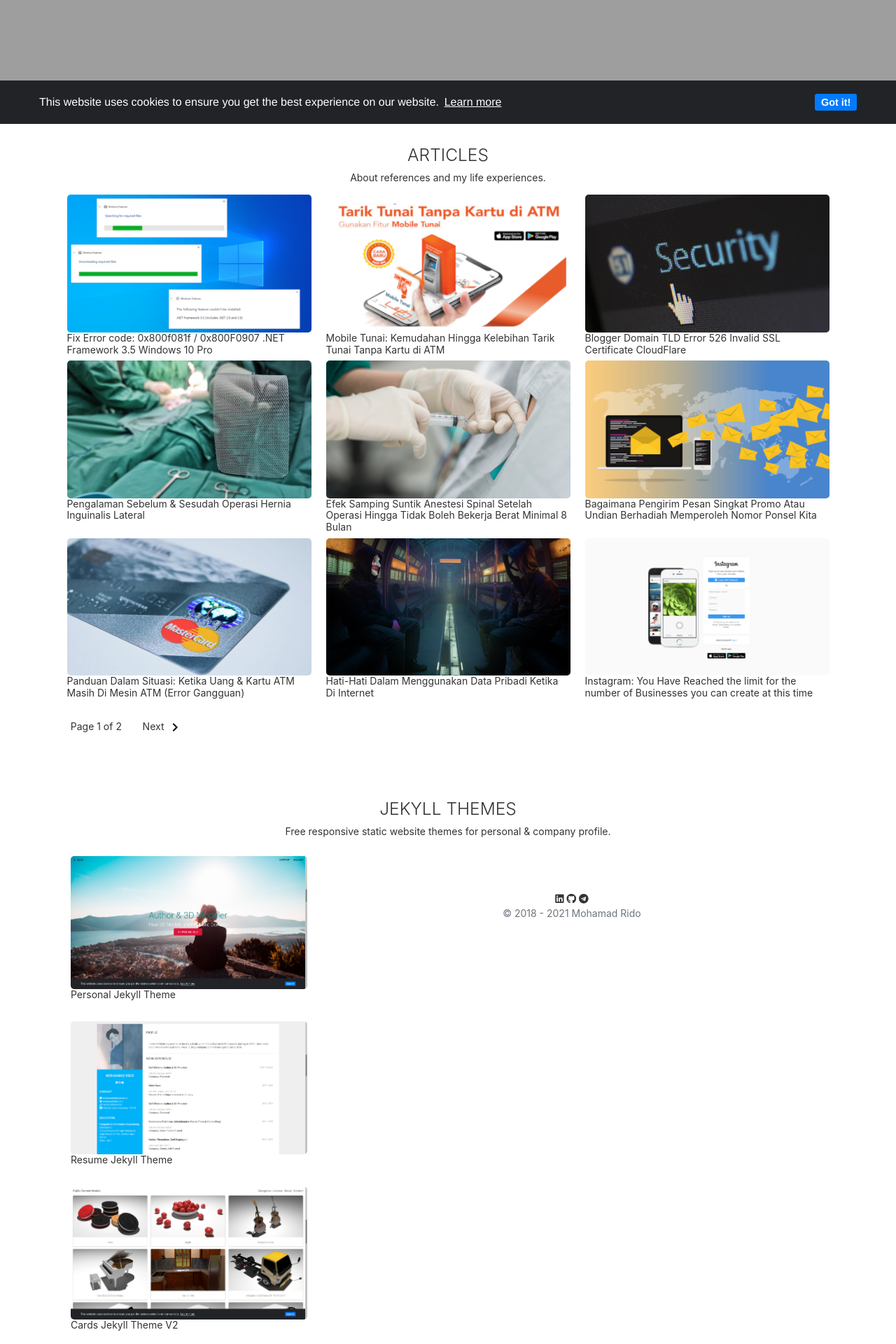
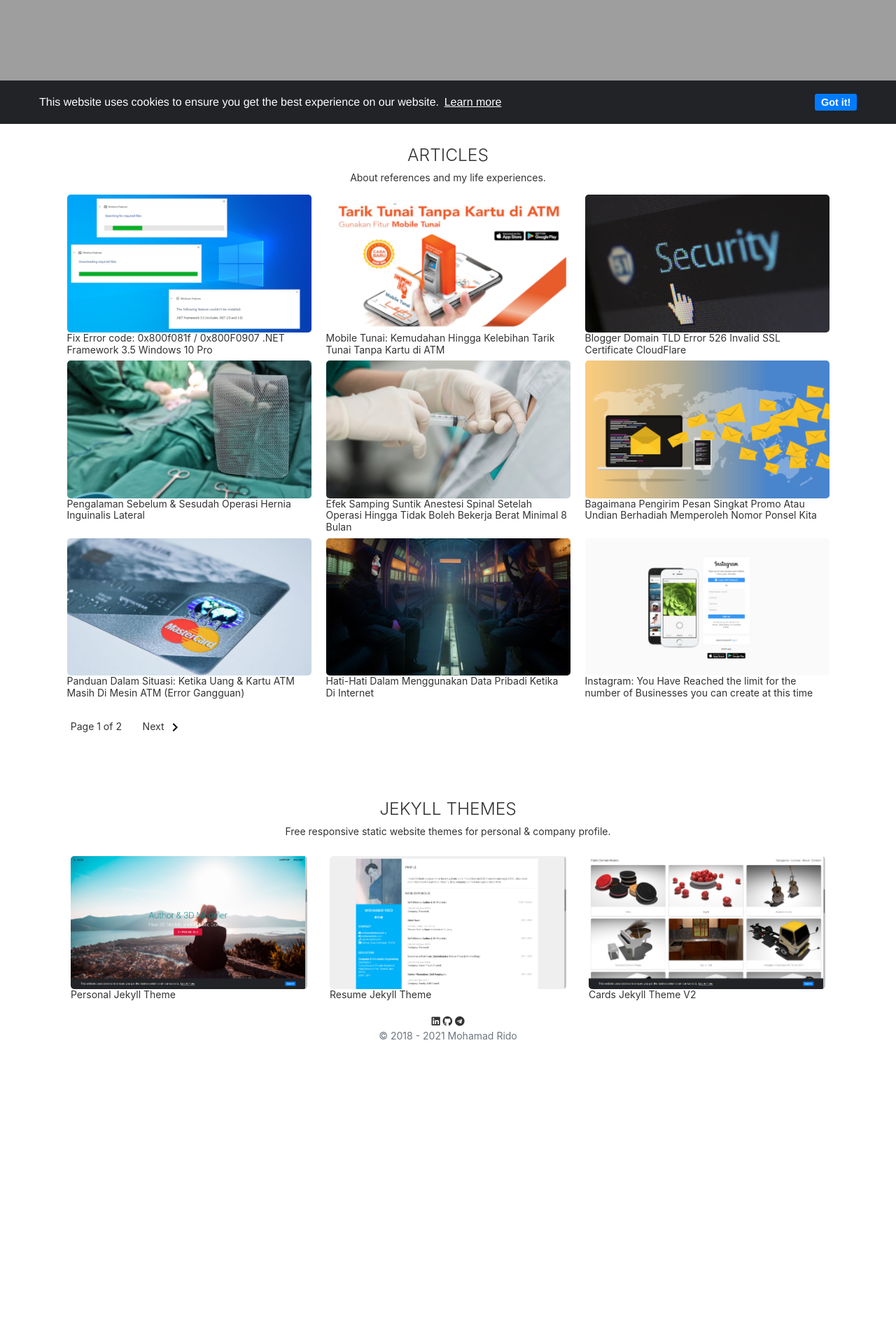
Before and after one commit to mohamadrido/blog, a Jekyll site: the page built from index.html, in a window 1280 px wide. Shown: the part 723-2643 px from the top of the page at 70% size. Built offline with Jekyll 4.4.1, drawn with Linux system fonts in a browser that asks for light colours; nearby versions of some CDN libraries; the list of posts is cut into pages by our own code; after the commit the page ends 2244 px from its top, so only the background shows below that.

Commit message:
Update index.html

```diff
--- a/index.html
+++ b/index.html
@@ -121,14 +121,16 @@
     <h3 style="font-size: 1rem; font-weight: 400; color: #333;">Personal Jekyll Theme</h3>
     </a>
     </div>
-
+  </div>
+  <div class="column" style="border-color: none;">
     <div class="card" style="border-color: #fff;">
     <a style="text-decoration: none;" href="https://mohamadrido.com/resume-jekyll-theme">
     <img style="width: 100%; border-radius: 5px;" src="https://mohamadrido.com/assets/resume-jekyll-theme.png">
     <h3 style="font-size: 1rem; font-weight: 400; color: #333;">Resume Jekyll Theme</h3>
     </a>
     </div>
-
+  </div>
+  <div class="column" style="border-color: none;">
     <div class="card" style="border-color: #fff;">
     <a style="text-decoration: none;" href="https://mohamadrido.com/cards-jekyll-theme-v2">
     <img style="width: 100%; border-radius: 5px;" src="https://mohamadrido.com/assets/cards-jekyll-theme-v2.png">
```
